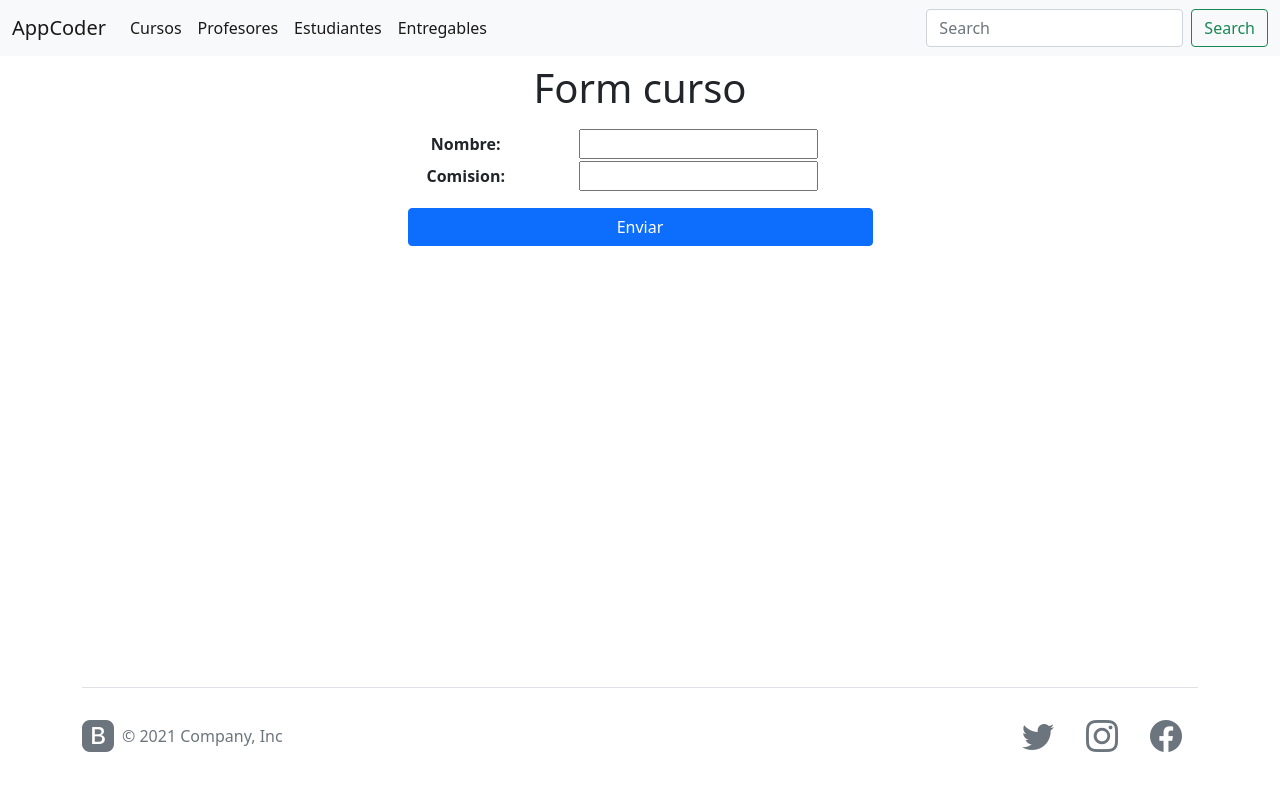
After one commit to MatiasCrav/ProyectoCoder27620, a Django app: page /AppCoder/cursos/nuevo/ in a window 1280 px wide. The commit adds this page. Run offline with Django 4.2, Linux system fonts and the light colour scheme; some libraries are stand-ins or nearby versions.

Commit message:
clase 21

```diff
--- /dev/null
+++ b/AppCoder/forms.py
@@ -0,0 +1,5 @@
+from django import forms
+
+class FormCurso(forms.Form):
+    nombre = forms.CharField(max_length=255)
+    comision = forms.IntegerField()
--- /dev/null
+++ b/AppCoder/templates/AppCoder/formCurso.html
@@ -0,0 +1,20 @@
+{% extends 'AppCoder/layout.html' %}
+{% block contenido %}
+<div class="mx-auto col-xl-5 col-lg-6 col-md-7">
+    <h1 class="text-center">Form curso</h1>
+    <form method="post" class="text-center d-flex justify-content-center flex-column mt-3">
+        {% csrf_token %}
+
+        <table>
+            {{ form.as_table }}
+        </table>
+
+        {% comment "Con html" %}
+            <p> Nombre: <input type="text" name="nombre" class="form-control"></p>
+            <p> Comisión: <input type="text" name="number" class="form-control"></p>
+        {% endcomment %}
+
+        <input type="submit" value="Enviar" class="btn btn-primary mt-3">
+    </form>
+</div>
+{% endblock contenido %}
--- a/AppCoder/urls.py
+++ b/AppCoder/urls.py
@@ -10,5 +10,8 @@ urlpatterns = [
     path("entregables/", views.entregables, name="Entregables"),
     path("estudiantes/", views.estudiantes, name="Estudiantes"),
     path("profesores/", views.profesores, name="Profesores"),
-    path("plantilla/", views.plantilla)
+    path("plantilla/", views.plantilla),
+    path("cursos/nuevo/", views.crear_curso, name="CrearCurso"),
+    path("cursos/buscar/", views.buscar_curso, name="BuscarCurso"),
+    path("cursos/resultado_buscar/", views.resultado_busqueda_curso, name="ResultBuscarCurso")
 ]
--- a/AppCoder/views.py
+++ b/AppCoder/views.py
@@ -1,8 +1,8 @@
-from django.shortcuts import render
+from django.shortcuts import render, redirect
 
-from AppCoder.models import Estudiante
+from AppCoder.models import Curso, Estudiante
 from django.http import HttpResponse
-from django.template import loader
+from .forms import FormCurso
 
 
 def inicio(request):
@@ -37,3 +37,38 @@ def profesores(request):
 # Les dejo una plantilla genérica con bootstrap
 def plantilla(request):
     return render(request, "layout.html")
+
+
+def crear_curso(request):
+    if request.method == "POST":
+        form = FormCurso(request.POST)
+
+        if form.is_valid():
+            info = form.cleaned_data
+            nombre = info.get("nombre")
+            comision = info.get("comision")
+            curso = Curso(nombre=nombre, comision=comision)
+            curso.save()
+            # Se puede usar redirect() de django.shortcuts que nos permite ir a otra
+            # url por su 'name'
+            return redirect("Cursos")
+
+    form = FormCurso()
+    return render(request, "AppCoder/formCurso.html", {"form": form})
+
+
+def buscar_curso(request):
+    return render(request, "AppCoder/busquedaComision.html")
+
+
+def resultado_busqueda_curso(request):
+    if request.GET.get("comision"):
+        comision = request.GET["comision"]
+        cursos = Curso.objects.filter(comision__iexact=comision)
+        return render(
+            request,
+            "AppCoder/resultadoBusquedaCursos.html",
+            {"cursos": cursos, "comision": comision},
+        )
+
+    return redirect("BuscarCurso")
```
Also changed, not shown: AppCoder/templates/AppCoder/busquedaComision.html (added, +21 -0 lines), AppCoder/templates/AppCoder/cursos.html (+9 -1 lines), AppCoder/templates/AppCoder/resultadoBusquedaCursos.html (added, +18 -0 lines).
